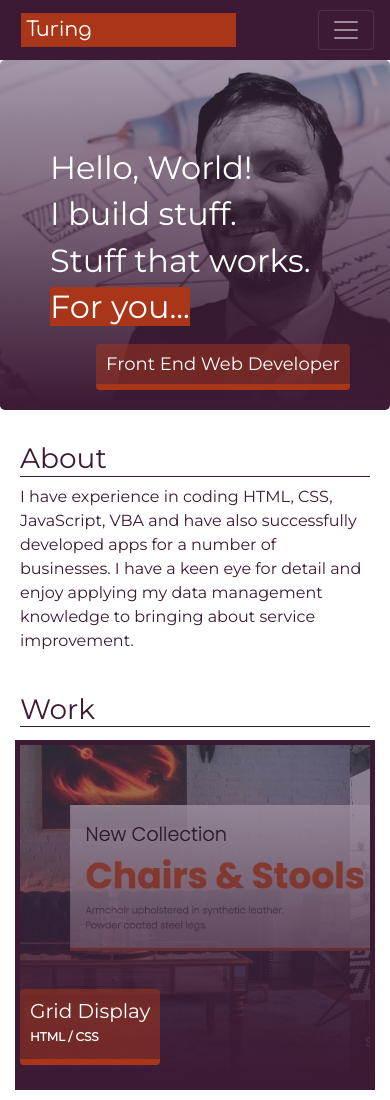
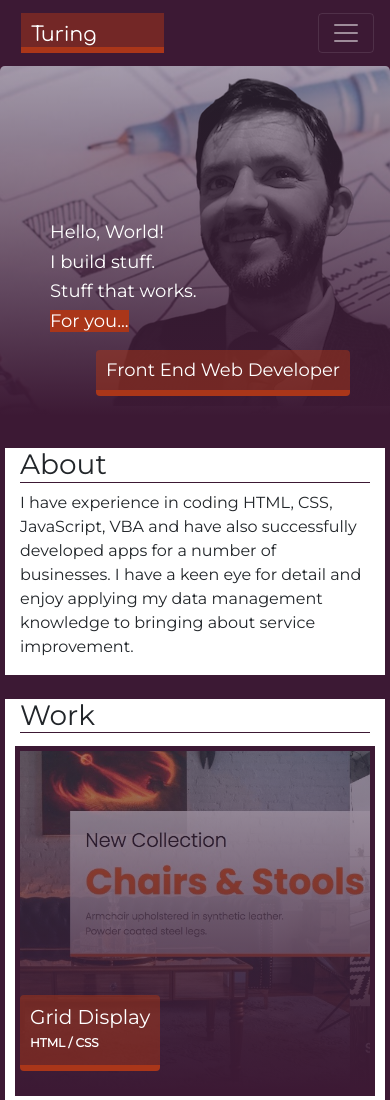
Before and after one commit to TweetingCynical/Bootstrap-Portfolio, a plain HTML site: page index.html in a window 390 px wide. Shown: the top 1100 px of the page. Drawn offline with nearby package versions, Linux system fonts and the light colour scheme.

Commit message:
Updated background colour and page title to reflect new intended layout.

```diff
--- a/css/style.css
+++ b/css/style.css
@@ -29,19 +29,16 @@ html {
   }
 
   body {
-    color: var(--mainColor);
     font-family: var(--coreFont), var(--titleFont), -apple-system, BlinkMacSystemFont, 'Segoe UI', Roboto, Helvetica, Arial, sans-serif, 'Apple Color Emoji', 'Segoe UI Emoji', 'Segoe UI Symbol';
     line-height: 1.5;
     transition: flex-basis 900ms linear; /* Check whether this is doing what it is intended to do */
+    background: var(--mainColor);
   }
 
   #body .nav-link:hover {
-    background: #AA3619;
-    color: white;
+    background: var(--secondaryColor);
     transition: all 0.5s ease;
   }
-
-
 
   a:hover {
     text-decoration: none;
@@ -60,11 +57,12 @@ html {
 /* Styling for nav bar pageTitle/image/logo */
   #pageTitle {
     width: 300px;
-    background: var(--secondaryColor);
-    padding: 5px;
     color: var(--white);
     margin: 5px;
     font-family: var(--titleFont);
+    padding: 10px 10px 0 10px;
+    background-color: var(--secondaryColorOP);
+    border-bottom: 6px solid var(--secondaryColor);
   }
 
   #logoImg {
@@ -199,7 +197,7 @@ html {
   .imgHover:hover .workHeadline {
     text-align: left;
     padding: 10px 10px 0 10px;
-    background-color: var(--secondaryColor);
+    background-color: var(--mainColor);
     transition: all 0.3s ease-in-out;
   }
 
@@ -228,13 +226,13 @@ html {
 }
 
 /* Media query to change styling of titles */
-@media only screen and (max-width: 400px) {
-  .heroHeadline h2 {
+@media only screen and (max-width: 510px) {
+  .heroHeadline h2, .heroAbout h2 {
     font-size: 18px;
   }
   #pageTitle {
     font-size: 20px;
     text-align: left;
-    width: 60%;
+    width: 40%;
   }
 }
```
Also changed, not shown: index.html (+2 -0 lines).
